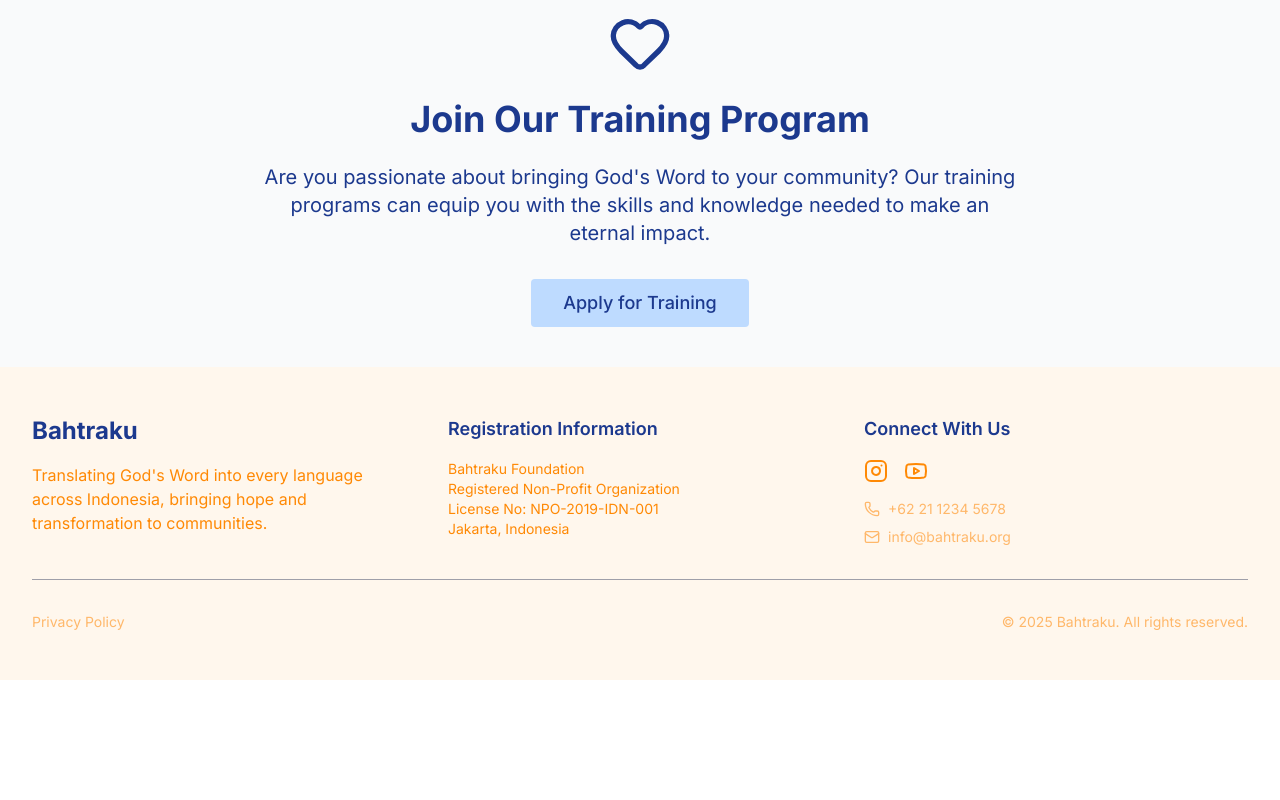
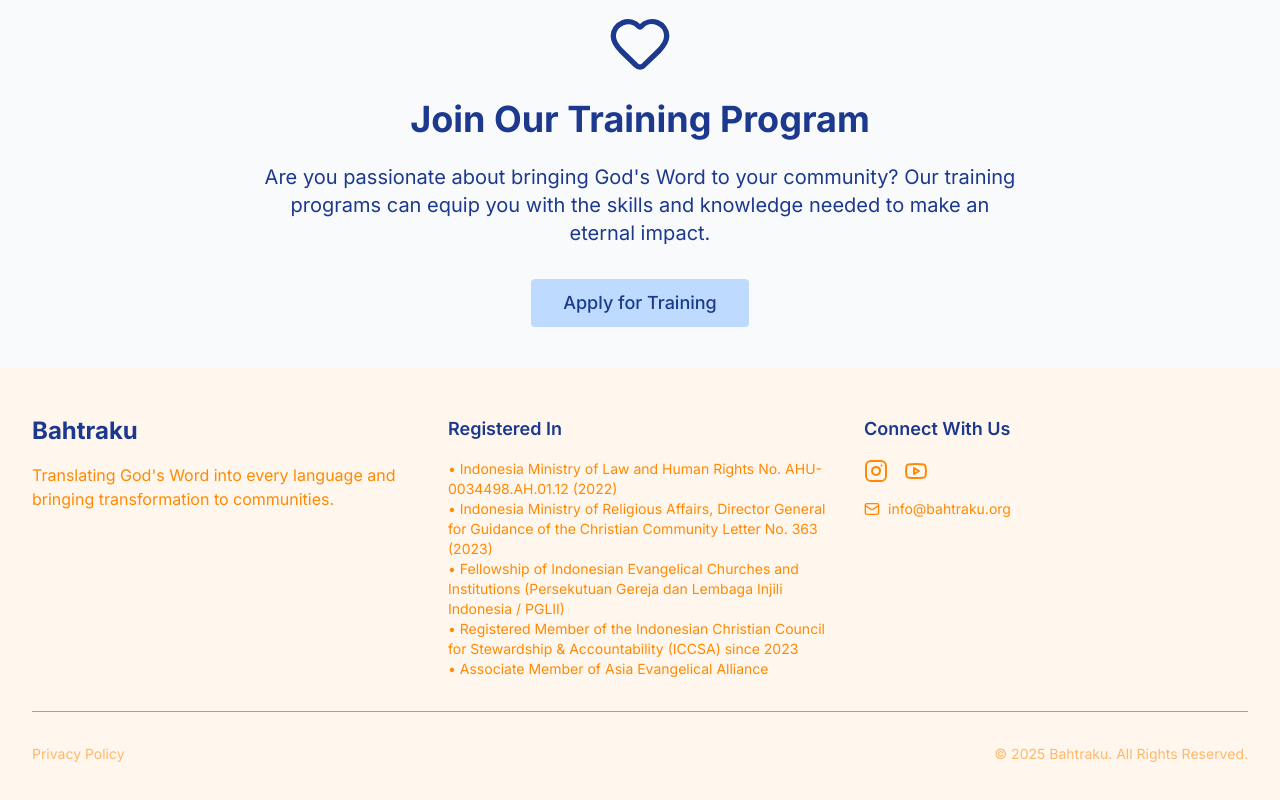
Before and after one commit to jeaneselinasm/org-update, a Next.js app: page /en/bible-translation-training in a window 1280 px wide. Shown: the part 1999-2799 px from the top of the page. Before the commit the page ends 2679 px from the top, so only its background shows below. Built offline with nearby package versions, Linux system fonts and the light colour scheme; a web font is replaced by a local one.

Commit message:
update footer component and locale id.json

```diff
--- a/app/[locale]/page.tsx
+++ b/app/[locale]/page.tsx
@@ -24,6 +24,7 @@
 import ResponsiveNavigation from "@/components/navigation-bar";
 import { useLocale, useTranslations } from "next-intl"
 import { useRouter } from "next/router";
+import Footer from "@/components/footer";
 
 export default function HomePage() {
   const theroSection = useTranslations("homePage.heroSection")
@@ -344,78 +345,7 @@
       </section>
 
       {/* Footer */}
-      <footer className="bg-orange-50 text-blue-900">
-        <div className="max-w-7xl mx-auto px-4 sm:px-6 lg:px-8 py-12">
-          {/* First Row */}
-          <div className="grid md:grid-cols-3 gap-8 mb-8">
-            <div>
-              <h3 className="text-2xl font-bold mb-4">Bahtraku</h3>
-              <p className="text-orange-400">
-                Translating God's Word into every language across Indonesia,
-                bringing hope and transformation to communities.
-              </p>
-            </div>
-
-            <div>
-              <h4 className="text-lg font-semibold mb-4">
-                Registration Information
-              </h4>
-              <p className="text-orange-400 text-sm">
-                Bahtraku Foundation
-                <br />
-                Registered Non-Profit Organization
-                <br />
-                License No: NPO-2019-IDN-001
-                <br />
-                Jakarta, Indonesia
-              </p>
-            </div>
-
-            <div>
-              <h4 className="text-lg font-semibold mb-4">Connect With Us</h4>
-              <div className="flex space-x-4">
-                <Link
-                  href="#"
-                  className="text-orange-400 hover:text-white transition-colors"
-                >
-                  <Instagram className="h-6 w-6" />
-                </Link>
-                <Link
-                  href="#"
-                  className="text-orange-400 hover:text-white transition-colors"
-                >
-                  <Youtube className="h-6 w-6" />
-                </Link>
-              </div>
-              <div className="mt-4 space-y-2">
-                <div className="flex items-center text-orange-300 text-sm">
-                  <Phone className="h-4 w-4 mr-2" />
-                  +62 21 1234 5678
-                </div>
-                <div className="flex items-center text-orange-300 text-sm">
-                  <Mail className="h-4 w-4 mr-2" />
-                  info@bahtraku.org
-                </div>
-              </div>
-            </div>
-          </div>
-
-          {/* Second Row */}
-          <div className="border-t border-zinc-400 pt-8 flex flex-col md:flex-row justify-between items-center">
-            <div className="flex items-center space-x-6 mb-4 md:mb-0">
-              <Link
-                href="#"
-                className="text-orange-300 hover:text-white text-sm transition-colors"
-              >
-                Privacy Policy
-              </Link>
-            </div>
-            <div className="text-orange-300 text-sm">
-              © 2025 Bahtraku. All rights reserved.
-            </div>
-          </div>
-        </div>
-      </footer>
+     <Footer/>
     </div>
   );
 }
--- a/components/footer.tsx
+++ b/components/footer.tsx
@@ -10,9 +10,10 @@
   Mail,
 } from "lucide-react"
 
-
+import {  useTranslations } from "next-intl"
 export default function Footer(){
-    return (
+ const tFooter = useTranslations('footer')
+ return (
          <footer className="bg-orange-50 text-blue-900">
         <div className="max-w-7xl mx-auto px-4 sm:px-6 lg:px-8 py-12">
           {/* First Row */}
@@ -20,48 +21,42 @@
             <div>
               <h3 className="text-2xl font-bold mb-4">Bahtraku</h3>
               <p className="text-orange-400">
-                Translating God's Word into every language across Indonesia,
-                bringing hope and transformation to communities.
+              {tFooter('description')}
               </p>
             </div>
 
             <div>
               <h4 className="text-lg font-semibold mb-4">
-                Registration Information
+                {tFooter('registration')}
               </h4>
-              <p className="text-orange-400 text-sm">
-                Bahtraku Foundation
-                <br />
-                Registered Non-Profit Organization
-                <br />
-                License No: NPO-2019-IDN-001
-                <br />
-                Jakarta, Indonesia
-              </p>
+             <ul className="text-sm text-orange-400">
+                <li> • {tFooter('registration1')} </li>
+                <li>• {tFooter('registration2')}</li>
+                <li>• {tFooter('registration3')}</li>
+                <li>• {tFooter('registration4')}</li>
+                <li>• {tFooter('registration5')}</li>
+
+             </ul>
             </div>
 
             <div>
-              <h4 className="text-lg font-semibold mb-4">Connect With Us</h4>
+              <h4 className="text-lg font-semibold mb-4">{tFooter('connectWithUs')}</h4>
               <div className="flex space-x-4">
                 <Link
                   href="#"
-                  className="text-orange-400 hover:text-white transition-colors"
+                  className="text-orange-400 hover:text-blue-900 transition-colors"
                 >
                   <Instagram className="h-6 w-6" />
                 </Link>
                 <Link
                   href="#"
-                  className="text-orange-400 hover:text-white transition-colors"
+                  className="text-orange-400 hover:text-blue-900 transition-colors"
                 >
                   <Youtube className="h-6 w-6" />
                 </Link>
               </div>
               <div className="mt-4 space-y-2">
-                <div className="flex items-center text-orange-300 text-sm">
-                  <Phone className="h-4 w-4 mr-2" />
-                  +62 21 1234 5678
-                </div>
-                <div className="flex items-center text-orange-300 text-sm">
+                <div className="flex items-center text-orange-400 text-sm">
                   <Mail className="h-4 w-4 mr-2" />
                   info@bahtraku.org
                 </div>
@@ -76,11 +71,11 @@
                 href="#"
                 className="text-orange-300 hover:text-white text-sm transition-colors"
               >
-                Privacy Policy
+              {tFooter('privacyPolicyTitle')}
               </Link>
             </div>
             <div className="text-orange-300 text-sm">
-              © 2025 Bahtraku. All rights reserved.
+              © 2025 Bahtraku. {tFooter('allRightsReserved')}
             </div>
           </div>
         </div>
--- a/locales/en.json
+++ b/locales/en.json
@@ -91,5 +91,17 @@
       "description": "  Are you passionate about bringing God's Word to your community? Our training programs can equip you with the skills and knowledge needed to make an eternal impact.",
       "buttonCTA" : "Apply for Training"
     }
+  },
+  "footer" : {
+    "description" : " Translating God's Word into every language and bringing transformation to communities.",
+    "registration" : "Registered In",
+   "allRightsReserved": "All Rights Reserved.",
+    "registration1": "Indonesia Ministry of Law and Human Rights No. AHU-0034498.AH.01.12 (2022)",
+    "registration2": "Indonesia Ministry of Religious Affairs, Director General for Guidance of the Christian Community Letter No. 363 (2023)",
+    "registration3": "Fellowship of Indonesian Evangelical Churches and Institutions (Persekutuan Gereja dan Lembaga Injili Indonesia / PGLII)",
+    "registration4": "Registered Member of the Indonesian Christian Council for Stewardship & Accountability (ICCSA) since 2023",
+    "registration5": "Associate Member of Asia Evangelical Alliance",
+    "privacyPolicyTitle": "Privacy Policy",
+      "connectWithUs": "Connect With Us"
   }
 }
--- a/locales/id.json
+++ b/locales/id.json
@@ -11,14 +11,14 @@
       "donateButton": "Donasi Sekarang"
     },
     "projectSection": {
-      "title": " Our Impact Across Indonesia",
+      "title": "Dampak Kami di Seluruh Indonesia",
       "subtitle": " Lihat bagaimana Tuhan bekerja melalui penerjemahan Alkitab di seluruh nusantara",
       "statisticTrainedPeople": "Orang yang Telah Dilatih",
       "statisticActiveProjects": "Proyek Aktif",
       "statisticActiveTranslator": "Penerjemah Aktif",
-      "statisticNT": "Bahasa yang Telah Menyelesaikan Terjemahan Perjanjian Baru",
-      "statisticOT": "Bahasa yang Telah Menyelesaikan Terjemahan Perjanjian Lama",
-      "statisticPrintedBibles": "Alkitab yang Telah Dicetak Edisi Percobaan"
+      "statisticNT": "Bahasa yang Telah Menyelesaikan PB",
+      "statisticOT": "Bahasa yang Telah Menyelesaikan PL",
+      "statisticPrintedBibles": "Alkitab Bahasa Suku yang Telah Dicetak"
     },
     "ministrySection": {
       "title": "Pelayanan Kami",
@@ -90,5 +90,17 @@
       "description": "Apakah Anda bersemangat untuk membawa Firman Tuhan ke komunitas Anda? Program pelatihan kami dapat memperlengkapi Anda dengan keterampilan dan pengetahuan yang dibutuhkan untuk memberikan dampak yang kekal.",
       "buttonCTA" : "Mendaftar Untuk Pelatihan"
     }
+  },
+   "footer" : {
+    "description" : "Menerjemahkan Firman Tuhan ke dalam setiap bahasa dan membawa transformasi bagi setiap suku.",
+    "registration" : "Terdaftar Pada",
+  "allRightsReserved": "Semua Hak Dilindungi",
+ "registration1": "Kementerian Hukum dan Hak Asasi Manusia Indonesia No. AHU-0034498.AH.01.12 (2022)",
+    "registration2": "Kementerian Agama Republik Indonesia, Surat Direktur Jenderal Bimbingan Masyarakat Kristen No. 363 (2023)",
+    "registration3": "Persekutuan Gereja dan Lembaga Injili Indonesia / PGLII",
+    "registration4": "Anggota Teregistrasi dari Perkumpulan Majelis Penatalayanan dan Akuntabilitas Kristiani Indonesia sejak 2023",
+    "registration5": "Anggota Asosiasi Aliansi Injili Asia",
+    "privacyPolicyTitle": "Kebijakan Privasi",
+      "connectWithUs": "Terhubung dengan Kami"
   }
 }
```
